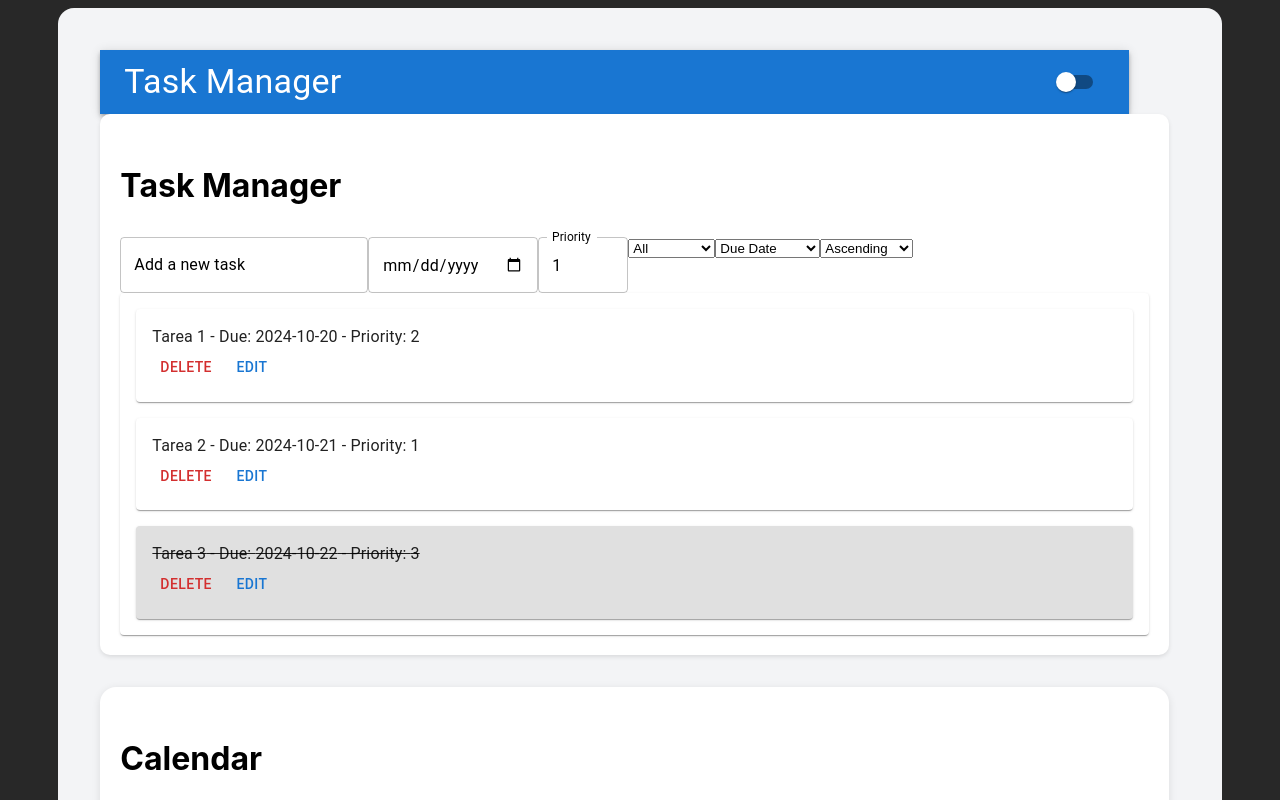
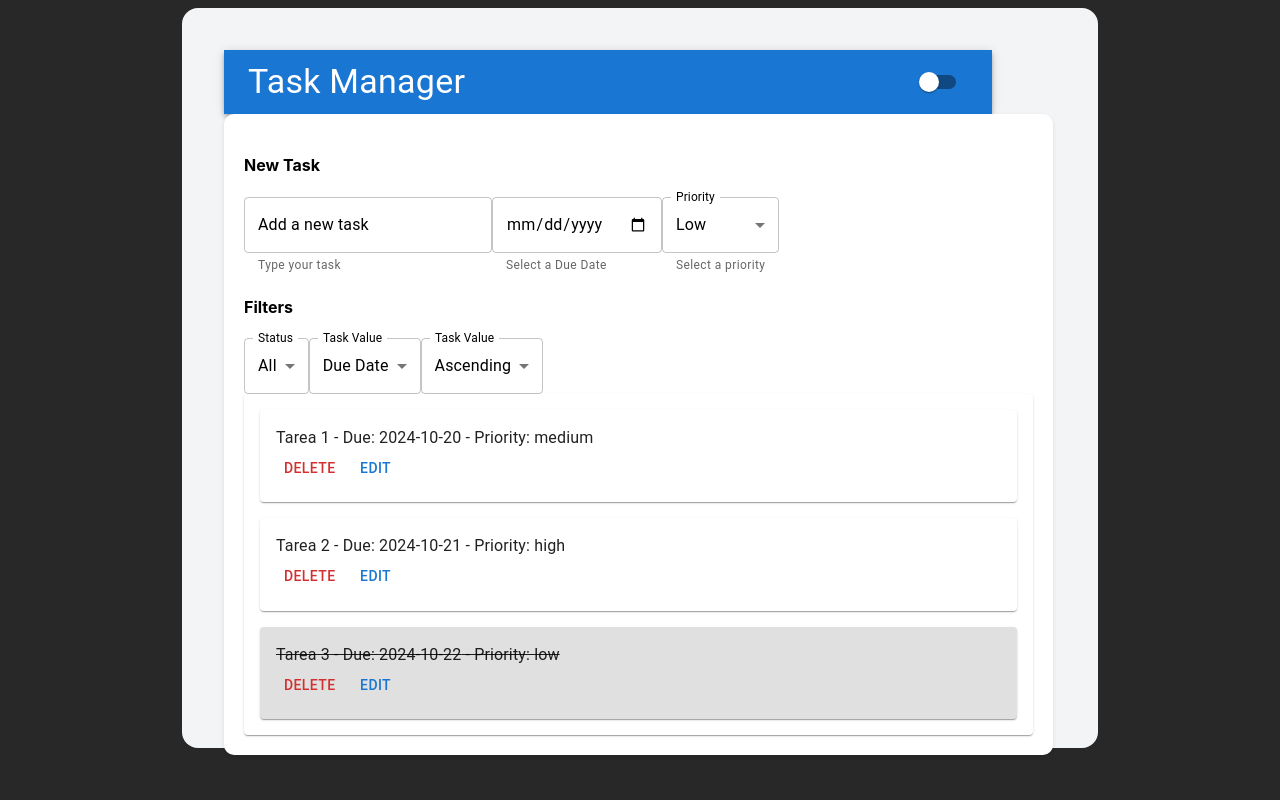
Before and after one commit to DJ2513/todo_list, a React (Vite) app: page / in a window 1280 px wide. Shown: the top 800 px of the page. Built offline with nearby package versions, Linux system fonts and the light colour scheme.

Commit message:
Cambios a la UI y pasos finales en implementacion de Dark mode

```diff
--- a/src/App.tsx
+++ b/src/App.tsx
@@ -2,7 +2,6 @@
 import { useState } from 'react';
 import Header from './components/Header';
 import DragDropLists from './components/TaskList';
-import CalendarComponent from './components/Calendar';
 import './styles/global.scss'; // Import global styles
 
 const App = () => {
@@ -13,13 +12,13 @@ const App = () => {
   };
 
   return (
-    <div className={`dashboard ${darkMode ? 'dark-mode' : ''}`} style={{transition: '1s ease'}}>
+    <div className={`dashboard ${darkMode ? 'dark-mode' : ''}`}
+      style={{ transition: '1s ease', borderRadius: '1rem', height: '90dvh' }}>
       <div className="main-content">
         <Header toggleDarkMode={toggleDarkMode} darkMode={darkMode} />
-        <div className="tasks" style={{transition: '1s ease'}}>
+        <div className="tasks" style={{ transition: '1s ease' }}>
           <DragDropLists darkMode={darkMode} toggleDarkMode={toggleDarkMode} />
         </div>
-        <CalendarComponent darkMode={darkMode} />
       </div>
     </div>
   );
--- a/src/components/Calendar.scss
+++ /dev/null
@@ -1,33 +0,0 @@
-.calendar {
-  margin-top: 2rem;
-  background-color: white; /* Color de fondo por defecto */
-  padding: 20px;
-  width: 100%;
-  border-radius: 8px;
-  box-shadow: 0 2px 8px rgba(0, 0, 0, 0.1);
-  border-radius: 1rem;
-
-  // Modo oscuro
-  &.dark-mode {
-    background-color: #333; // Cambia a un fondo oscuro
-    color: white; // Color del texto
-  }
-
-  .calendar-grid {
-    display: grid;
-    grid-template-columns: repeat(7, 1fr);
-    gap: 0.5rem;
-    text-align: center;
-
-    .active-day {
-      background-color: #0f766e;
-      color: white;
-      border-radius: 50%;
-    }
-  }
-}
-
-h3 {
-  font-size: 2rem;
-  border-radius: 1rem;
-}
--- a/src/components/Calendar.tsx
+++ /dev/null
@@ -1,23 +0,0 @@
-import './Calendar.scss';
-import { useState } from 'react';
-import Calendar from 'react-calendar';
-
-type ValuePiece = Date | null;
-type Value = ValuePiece | [ValuePiece, ValuePiece];
-
-interface CalendarComponentProps {
-  darkMode: boolean;
-}
-
-function CalendarComponent({ darkMode }: CalendarComponentProps) {
-  const [value, onChange] = useState<Value>(new Date());
-
-  return (
-    <div className={`calendar ${darkMode ? 'dark-mode' : ''}`} style={{transition: '1s ease'}}>
-      <h3>Calendar</h3>
-      <Calendar onChange={onChange} value={value} />
-    </div>
-  );
-}
-
-export default CalendarComponent;
--- a/src/components/Header.tsx
+++ b/src/components/Header.tsx
@@ -8,7 +8,7 @@ interface HeaderProps {
 
 const Header: React.FC<HeaderProps> = ({ toggleDarkMode, darkMode }) => {
   return (
-    <AppBar position="static" style={{backgroundColor: darkMode ? '#0f4982' : '#1976d2', transition: "1s ease"}}>
+    <AppBar position="static" style={{ backgroundColor: darkMode ? '#1e1e1e' : '', transition: "1s ease", width: "60dvw" }}>
       <Toolbar>
         <Typography variant="h4" component="div" sx={{ flexGrow: 1 }}>
           Task Manager
--- a/src/components/TaskList.tsx
+++ b/src/components/TaskList.tsx
@@ -1,15 +1,10 @@
 import React, { useState } from 'react';
-import {
-  DragDropContext,
-  Droppable,
-  Draggable,
-  DropResult,
-} from 'react-beautiful-dnd';
 import {
   Paper,
   Typography,
   TextField,
   Button,
+  MenuItem,
 } from '@mui/material';
 import './TaskList.scss';
 
@@ -17,7 +12,7 @@ interface CardItem {
   id: string;
   content: string;
   dueDate: string;
-  priority: number;
+  priority: 'low' | 'medium' | 'high';
   completed: boolean;
 }
 
@@ -25,19 +20,41 @@ interface ListsState {
   tasks: CardItem[];
 }
 
+const prioritiesOptions = [
+  { value: 'low', label: 'Low' },
+  { value: 'medium', label: 'Medium' },
+  { value: 'high', label: 'High' },
+];
+
+const filterOptions = [
+  { value: 'all', label: 'All' },
+  { value: 'completed', label: 'Completed' },
+  { value: 'pending', label: 'Pending' },
+];
+
+const sortCriteriaOptions = [
+  { value: 'dueDate', label: 'Due Date' },
+  { value: 'priority', label: 'Priority' },
+];
+
+const sortOrderOptions = [
+  { value: 'asc', label: 'Ascending' },
+  { value: 'desc', label: 'Descending' },
+];
+
 const initialTasks: ListsState = {
   tasks: [
-    { id: 'card1', content: 'Tarea 1', dueDate: '2024-10-20', priority: 2, completed: false },
-    { id: 'card2', content: 'Tarea 2', dueDate: '2024-10-21', priority: 1, completed: false },
-    { id: 'card3', content: 'Tarea 3', dueDate: '2024-10-22', priority: 3, completed: true },
+    { id: 'card1', content: 'Tarea 1', dueDate: '2024-10-20', priority: 'medium', completed: false },
+    { id: 'card2', content: 'Tarea 2', dueDate: '2024-10-21', priority: 'high', completed: false },
+    { id: 'card3', content: 'Tarea 3', dueDate: '2024-10-22', priority: 'low', completed: true },
   ],
 };
 
-const DragDropLists: React.FC<{ darkMode: boolean; toggleDarkMode: () => void }> = ({ darkMode }) => {
+const TaskList: React.FC<{ darkMode: boolean }> = ({ darkMode }) => {
   const [lists, setLists] = useState<ListsState>(initialTasks);
   const [newTask, setNewTask] = useState<string>('');
   const [newDueDate, setNewDueDate] = useState<string>('');
-  const [newPriority, setNewPriority] = useState<number>(1);
+  const [newPriority, setNewPriority] = useState<'low' | 'medium' | 'high'>('low');
   const [filter, setFilter] = useState<string>('all');
   const [sortCriteria, setSortCriteria] = useState<string>('dueDate');
   const [sortOrder, setSortOrder] = useState<'asc' | 'desc'>('asc');
@@ -49,7 +66,7 @@ const DragDropLists: React.FC<{ darkMode: boolean; toggleDarkMode: () => void }>
       setLists({ tasks: [...lists.tasks, newTaskItem] });
       setNewTask('');
       setNewDueDate('');
-      setNewPriority(1);
+      setNewPriority('low');
     }
   };
 
@@ -67,23 +84,12 @@ const DragDropLists: React.FC<{ darkMode: boolean; toggleDarkMode: () => void }>
     }));
   };
 
-  const editTask = (id: string, newContent: string, newDueDate: string, newPriority: number) => {
+  const editTask = (id: string, newContent: string, newDueDate: string, newPriority: 'low' | 'medium' | 'high') => {
     setLists((prev) => ({
       tasks: prev.tasks.map((task) =>
         task.id === id ? { ...task, content: newContent, dueDate: newDueDate, priority: newPriority } : task
       ),
     }));
-  };
-
-  const onDragEnd = (result: DropResult): void => {
-    const { source, destination } = result;
-    if (!destination) return;
-
-    const reorderedTasks = Array.from(lists.tasks);
-    const [removed] = reorderedTasks.splice(source.index, 1);
-    reorderedTasks.splice(destination.index, 0, removed);
-
-    setLists({ tasks: reorderedTasks });
   };
 
   const filteredTasks = lists.tasks.filter((task) => {
@@ -96,91 +102,130 @@ const DragDropLists: React.FC<{ darkMode: boolean; toggleDarkMode: () => void }>
     const compareValue = sortOrder === 'asc' ? 1 : -1;
     if (sortCriteria === 'dueDate') {
       return compareValue * (new Date(a.dueDate).getTime() - new Date(b.dueDate).getTime());
-    } else if (sortCriteria === 'priority') {
-      return compareValue * (a.priority - b.priority);
     } else {
-      return compareValue * (new Date(a.id).getTime() - new Date(b.id).getTime()); // Sort by creation date (using id as a proxy)
+      const priorityMap = { low: 1, medium: 2, high: 3 };
+      return compareValue * (priorityMap[a.priority] - priorityMap[b.priority]);
     }
   });
 
   return (
-    <section className={`task-list ${darkMode ? 'dark-mode' : ''}`} style={{transition: '1s ease'}}>
-      <h3>Task Manager</h3>
+    <section className={`task-list ${darkMode ? 'dark-mode' : ''}`} style={{ transition: '1s ease' }}>
+      <div>
+        <h4> New Task</h4>
         <TextField
           label="Add a new task"
+          helperText="Type your task"
           variant="outlined"
           value={newTask}
           onChange={(e) => setNewTask(e.target.value)}
           onKeyDown={addTask}
-        InputProps={{
-          style: { color: darkMode ? 'white' : 'black' }, // Change text color
-        }}
-        InputLabelProps={{
-          style: { color: darkMode ? 'lightgray' : 'black' }, // Change label color
-        }}
+          InputProps={{ style: { color: darkMode ? 'white' : 'black' } }}
+          InputLabelProps={{ style: { color: darkMode ? 'lightgray' : 'black' } }}
         />
-
         <TextField
           variant="outlined"
           type="date"
+          helperText="Select a Due Date"
           value={newDueDate}
           onChange={(e) => setNewDueDate(e.target.value)}
+          InputProps={{ style: { color: darkMode ? 'white' : 'black' } }}
+          InputLabelProps={{ style: { color: darkMode ? 'lightgray' : 'black' } }}
+        />
+        <TextField
+          label="Priority"
+          variant="outlined"
+          select
+          helperText="Select a priority"
+          value={newPriority}
+          onChange={(e) => {
+            if (e.target.value === 'low' || e.target.value === 'medium' || e.target.value === 'high') setNewPriority(e.target.value);
+          }}
+          InputProps={{ style: { color: darkMode ? 'white' : 'black' } }}
+          InputLabelProps={{ style: { color: darkMode ? 'lightgray' : 'black' } }}
+        >
+          {prioritiesOptions.map((op) => (
+            <MenuItem key={op.label} value={op.value}>
+              {op.label}
+            </MenuItem>
+          ))}
+        </TextField>
+      </div>
+      <h4>Filters</h4>
+      <TextField
+        label="Status"
+        variant="outlined"
+        select
+        value={filter}
+        onChange={(e) => { setFilter(e.target.value) }}
+        inputProps={{ min: 1, max: 5 }}
         InputProps={{
           style: { color: darkMode ? 'white' : 'black', transition: '1s ease' }, // Change text color
         }}
         InputLabelProps={{
           style: { color: darkMode ? 'lightgray' : 'black', transition: '1s ease' }, // Change label color
         }}
-      />
+      >
+        {filterOptions.map((op) => (
+          <MenuItem key={op.label} value={op.value}>
+            {op.label}
+          </MenuItem>
+        ))}
+      </TextField>
       <TextField
-        label="Priority"
+        label="Task Value"
         variant="outlined"
-        type="number"
-        value={newPriority}
-        onChange={(e) => setNewPriority(Number(e.target.value))}
+        select
+        value={sortCriteria}
+        onChange={(e) => { setSortCriteria(e.target.value) }}
         inputProps={{ min: 1, max: 5 }}
         InputProps={{
-          style: { color: darkMode ? 'white' : 'black', transition: '1s ease'}, // Change text color
+          style: { color: darkMode ? 'white' : 'black', transition: '1s ease' }, // Change text color
         }}
         InputLabelProps={{
           style: { color: darkMode ? 'lightgray' : 'black', transition: '1s ease' }, // Change label color
         }}
-      />
-      <select onChange={(e) => setFilter(e.target.value)} value={filter}>
-        <option value="all">All</option>
-        <option value="completed">Completed</option>
-        <option value="pending">Pending</option>
-      </select>
-      <select onChange={(e) => setSortCriteria(e.target.value)} value={sortCriteria}>
-        <option value="dueDate">Due Date</option>
-        <option value="priority">Priority</option>
-        <option value="creationDate">Creation Date</option>
-      </select>
-      <select onChange={(e) => setSortOrder(e.target.value as 'asc' | 'desc')} value={sortOrder}>
-        <option value="asc">Ascending</option>
-        <option value="desc">Descending</option>
-      </select>
-      <DragDropContext onDragEnd={onDragEnd} >
-        <Droppable droppableId="tasks">
-          {(provided) => (
+      >
+        {sortCriteriaOptions.map((op) => (
+          <MenuItem key={op.label} value={op.value}>
+            {op.label}
+          </MenuItem>
+        ))}
+      </TextField>
+      <TextField
+        label="Task Value"
+        variant="outlined"
+        select
+        value={sortOrder}
+        onChange={(e) => { setSortOrder(e.target.value as 'asc' | 'desc') }}
+        inputProps={{ min: 1, max: 5 }}
+        InputProps={{
+          style: { color: darkMode ? 'white' : 'black', transition: '1s ease' }, // Change text color
+        }}
+        InputLabelProps={{
+          style: { color: darkMode ? 'lightgray' : 'black', transition: '1s ease' }, // Change label color
+        }}
+      >
+        {sortOrderOptions.map((op) => (
+          <MenuItem key={op.label} value={op.value}>
+            {op.label}
+          </MenuItem>
+        ))}
+      </TextField>
+      <br />
+
+      <Paper className={`list-container ${darkMode ? 'dark-mode' : ''}`}>
+        {sortedTasks.map((task) => (
           <Paper
-              {...provided.droppableProps}
-              ref={provided.innerRef}
-              className={`list-container ${darkMode ? 'dark-mode' : ''}`}
-            >
-              {sortedTasks.map((task, index) => (
-                <Draggable key={task.id} draggableId={task.id} index={index}>
-                  {(provided) => (
-                    <Paper
-                      ref={provided.innerRef}
-                      {...provided.draggableProps}
-                      {...provided.dragHandleProps}
+            key={task.id}
             className={`card-item ${task.completed ? 'completed' : ''} ${darkMode ? 'dark-mode' : ''}`}
-                      style= {{transition: '1s ease'}}
+            style={{ transition: '1s ease' }}
           >
             <Typography
               onClick={() => toggleTaskCompletion(task.id)}
-                        style={{ textDecoration: task.completed ? 'line-through' : 'none' }}
+              style={{
+                textDecoration: task.completed ? 'line-through' : 'none',
+                cursor: 'pointer',
+              }}
             >
               {task.content} - Due: {task.dueDate} - Priority: {task.priority}
             </Typography>
@@ -189,9 +234,13 @@ const DragDropLists: React.FC<{ darkMode: boolean; toggleDarkMode: () => void }>
             </Button>
             <Button
               onClick={() => {
-                          const newContent = prompt("Edit task", task.content) || task.content;
-                          const newDueDate = prompt("Edit due date", task.dueDate) || task.dueDate;
-                          const newPriority = Number(prompt("Edit priority (1-5)", task.priority.toString()) || task.priority);
+                const newContent = prompt('Edit task', task.content) || task.content;
+                const newDueDate = prompt('Edit due date', task.dueDate) || task.dueDate;
+                const newPriorityInput = prompt('Edit priority (low, medium, high)', task.priority) || task.priority;
+                const newPriority =
+                  newPriorityInput === 'low' || newPriorityInput === 'medium' || newPriorityInput === 'high'
+                    ? newPriorityInput
+                    : task.priority;
                 editTask(task.id, newContent, newDueDate, newPriority);
               }}
               color="primary"
@@ -199,16 +248,10 @@ const DragDropLists: React.FC<{ darkMode: boolean; toggleDarkMode: () => void }>
               Edit
             </Button>
           </Paper>
-                  )}
-                </Draggable>
         ))}
-              {provided.placeholder}
       </Paper>
-          )}
-        </Droppable>
-      </DragDropContext>
     </section>
   );
 };
 
-export default DragDropLists;
+export default TaskList;
--- a/src/styles/global.scss
+++ b/src/styles/global.scss
@@ -2,12 +2,16 @@ body {
   display: flex;
   justify-content: center;
   font-family: 'Inter', sans-serif;
-  background-color: #f3f4f6; /* Light mode background */
+  background-color: #f3f4f6;
+  /* Light mode background */
   border-radius: 1rem;
 
   &.dark-mode {
-    background-color: #121212; /* Dark mode background */
-    color: white; /* Light text color in dark mode */
+    border-radius: 1rem;
+    background-color: #121212;
+    /* Dark mode background */
+    color: white;
+    /* Light text color in dark mode */
   }
 }
 
@@ -21,7 +25,8 @@ body {
   padding: 2rem;
 
   &.dark-mode {
-    background-color: #1e1e1e; /* Dark mode content background */
+    background-color: #1e1e1e;
+    /* Dark mode content background */
   }
 }
 
@@ -30,8 +35,13 @@ body {
   grid-template-columns: 16fr .5fr;
   gap: 1rem;
   padding: 10px;
+  transition: 1s ease;
+  border-radius: 1rem;
+  height: 90dvh;
+  width: 70dvw;
 
   &.dark-mode {
-    background-color: #1e1e1e; /* Dark mode dashboard background */
+    background-color: #1e1e1e;
+    /* Dark mode dashboard background */
   }
 }
```
Also changed, not shown: tsconfig.app.json (+8 -4 lines). Lines whose indentation alone changed are shown as unchanged.
